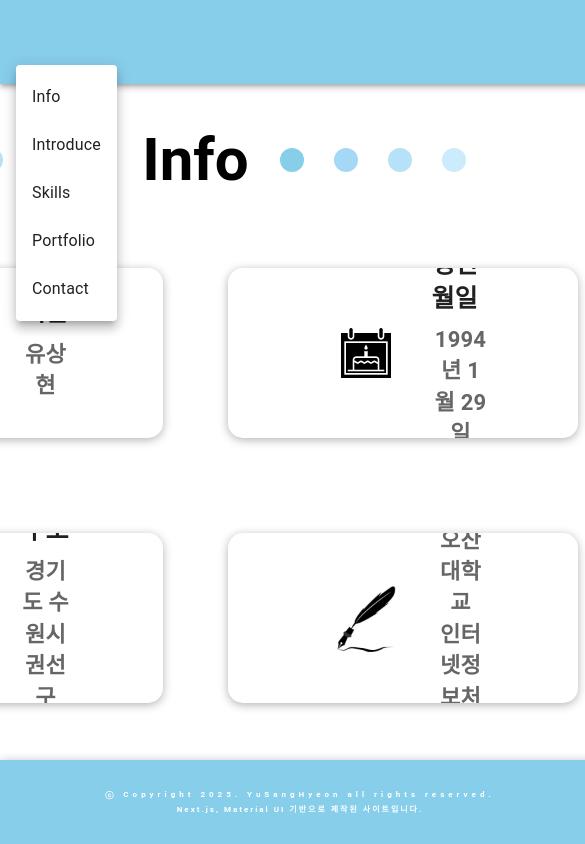
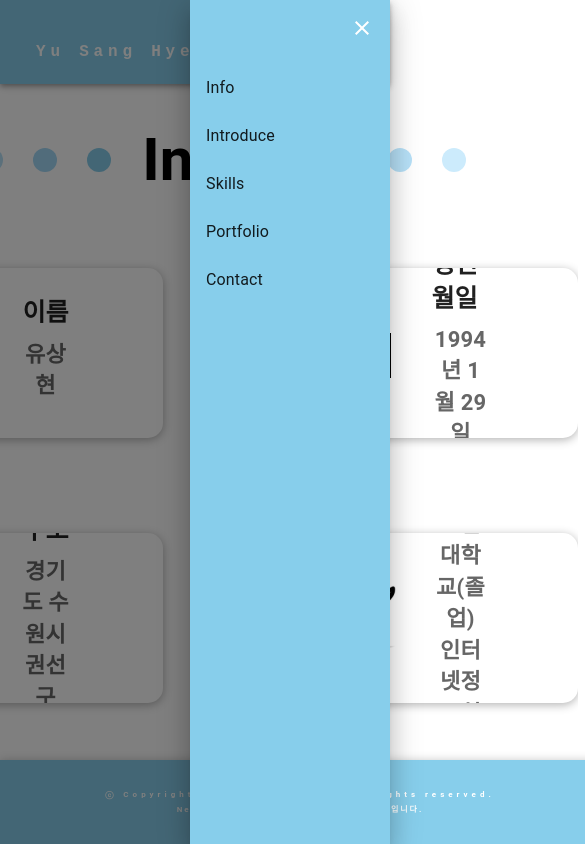
Before and after one commit to YSangH/PortfolioSite, a Next.js app: page /Info in a window 390 px wide. Both pictures are taken after a click on the button "open drawer". Shown: the top 844 px of the page, 585 px wide, since content can reach past the window. Built offline with nearby package versions, Linux system fonts and the light colour scheme.

Commit message:
fix: header 반응형

```diff
--- a/src/app/Info/page.tsx
+++ b/src/app/Info/page.tsx
@@ -43,7 +43,7 @@ export default function Info() {
           />
           <Card
             title="학력"
-            content={"오산대학교 \n 인터넷정보처리과"}
+            content={"오산대학교(졸업) \n 인터넷정보처리과"}
             imageSrc="/assets/education.jpg"
           />
         </Container>
--- a/src/components/Footer.tsx
+++ b/src/components/Footer.tsx
@@ -2,15 +2,6 @@
 import * as React from "react";
 import Typography from "@mui/material/Typography";
 import { Box, Container } from "@mui/material";
-
-export const metadata = {
-  viewport: {
-    width: "device-width",
-    initialScale: 1.0,
-    maximumScale: 1.0,
-    userScalable: false,
-  },
-};
 
 export default function Footer() {
   return (
--- a/src/components/Header.tsx
+++ b/src/components/Header.tsx
@@ -6,39 +6,37 @@ import Box from "@mui/material/Box";
 import Toolbar from "@mui/material/Toolbar";
 import IconButton from "@mui/material/IconButton";
 import Typography from "@mui/material/Typography";
-import Menu from "@mui/material/Menu";
 import Container from "@mui/material/Container";
 import Button from "@mui/material/Button";
-import MenuItem from "@mui/material/MenuItem";
-
-export const metadata = {
-  viewport: {
-    width: "device-width",
-    initialScale: 1.0,
-    maximumScale: 1.0,
-    userScalable: false,
-  },
-};
+import Drawer from "@mui/material/Drawer";
+import List from "@mui/material/List";
+import ListItem from "@mui/material/ListItem";
+import ListItemButton from "@mui/material/ListItemButton";
+import ListItemText from "@mui/material/ListItemText";
+import MenuIcon from "@mui/icons-material/Menu";
+import CloseIcon from "@mui/icons-material/Close";
 
 const pages = ["Info", "Introduce", "Skills", "Portfolio", "Contact"];
 
 function Header() {
-  const [anchorElNav, setAnchorElNav] = React.useState<null | HTMLElement>(
-    null
-  );
+  const [isDrawerOpen, setIsDrawerOpen] = React.useState(false);
 
-  const handleOpenNavMenu = (event: React.MouseEvent<HTMLElement>) => {
-    setAnchorElNav(event.currentTarget);
-  };
-
-  const handleCloseNavMenu = () => {
-    setAnchorElNav(null);
-  };
+  const toggleDrawer =
+    (open: boolean) => (event: React.KeyboardEvent | React.MouseEvent) => {
+      if (
+        event.type === "keydown" &&
+        ((event as React.KeyboardEvent).key === "Tab" ||
+          (event as React.KeyboardEvent).key === "Shift")
+      ) {
+        return;
+      }
+      setIsDrawerOpen(open);
+    };
 
   return (
     <AppBar
       position="static"
-      sx={{ backgroundColor: "#87CEEB", minHeight: "10vh", minWidth: 1020 }}
+      sx={{ backgroundColor: "#87CEEB", minHeight: "10vh" }}
     >
       <Container maxWidth="xl">
         <Toolbar
@@ -56,8 +54,8 @@ function Header() {
               noWrap
               sx={{
                 mr: 2,
-                marginLeft: "50px",
-                display: { xs: "none", md: "flex" },
+                marginLeft: "20px",
+                display: { xs: "flex", md: "flex" },
                 fontFamily: "monospace",
                 fontWeight: 700,
                 fontSize: "clamp(1rem, 2vw, 1.25rem)",
@@ -70,45 +68,23 @@ function Header() {
             </Typography>
           </Link>
 
-          <Box sx={{ flexGrow: 1, display: { xs: "flex", md: "none" } }}>
+          <Box
+            sx={{
+              flexGrow: 1,
+              display: { xs: "flex", md: "none" },
+              justifyContent: "flex-end",
+            }}
+          >
             <IconButton
               size="large"
-              aria-label="account of current user"
-              aria-controls="menu-appbar"
-              aria-haspopup="true"
-              onClick={handleOpenNavMenu}
+              aria-label="open drawer"
+              onClick={toggleDrawer(true)}
               color="inherit"
-            ></IconButton>
-            <Menu
-              id="menu-appbar"
-              anchorEl={anchorElNav}
-              anchorOrigin={{
-                vertical: "bottom",
-                horizontal: "left",
-              }}
-              keepMounted
-              transformOrigin={{
-                vertical: "top",
-                horizontal: "left",
-              }}
-              open={Boolean(anchorElNav)}
-              onClose={handleCloseNavMenu}
-              sx={{ display: { xs: "block", md: "none" } }}
             >
-              {pages.map((page) => (
-                <MenuItem key={page} onClick={handleCloseNavMenu}>
-                  <Typography
-                    sx={{
-                      textAlign: "center",
-                      fontSize: "clamp(1rem, 2.5vw, 2rem)",
-                    }}
-                  >
-                    {page}
-                  </Typography>
-                </MenuItem>
-              ))}
-            </Menu>
+              <MenuIcon />
+            </IconButton>
           </Box>
+
           <Box
             sx={{
               flexGrow: 1,
@@ -120,7 +96,6 @@ function Header() {
             {pages.map((page) => (
               <Link href={`/${page}`} key={page} passHref>
                 <Button
-                  onClick={handleCloseNavMenu}
                   sx={{
                     my: 2,
                     fontSize: "18px",
@@ -137,6 +112,54 @@ function Header() {
           </Box>
         </Toolbar>
       </Container>
+
+      {/* 사이드바 (Drawer) 컴포넌트 */}
+      <Drawer
+        anchor="right"
+        open={isDrawerOpen}
+        onClose={toggleDrawer(false)}
+        PaperProps={{ sx: { width: "200px", backgroundColor: "#87CEEB" } }}
+      >
+        <Box
+          sx={{ width: 250 }}
+          role="presentation"
+          onClick={toggleDrawer(false)}
+          onKeyDown={toggleDrawer(false)}
+        >
+          <Box sx={{ display: "flex", justifyContent: "flex-end", p: 1 }}>
+            <IconButton
+              onClick={toggleDrawer(false)}
+              sx={{ marginRight: "50px", color: "#ffffff" }}
+            >
+              <CloseIcon />
+            </IconButton>
+          </Box>
+          <List>
+            {pages.map((page) => (
+              <ListItem key={page} disablePadding>
+                <Link
+                  href={`/${page}`}
+                  passHref
+                  style={{ textDecoration: "none", width: "100%" }}
+                >
+                  <ListItemButton
+                    sx={{
+                      "&:hover": {
+                        backgroundColor: "#ffffff",
+                      },
+                    }}
+                  >
+                    <ListItemText
+                      primary={page}
+                      sx={{ color: "text.primary" }}
+                    />
+                  </ListItemButton>
+                </Link>
+              </ListItem>
+            ))}
+          </List>
+        </Box>
+      </Drawer>
     </AppBar>
   );
 }
```
